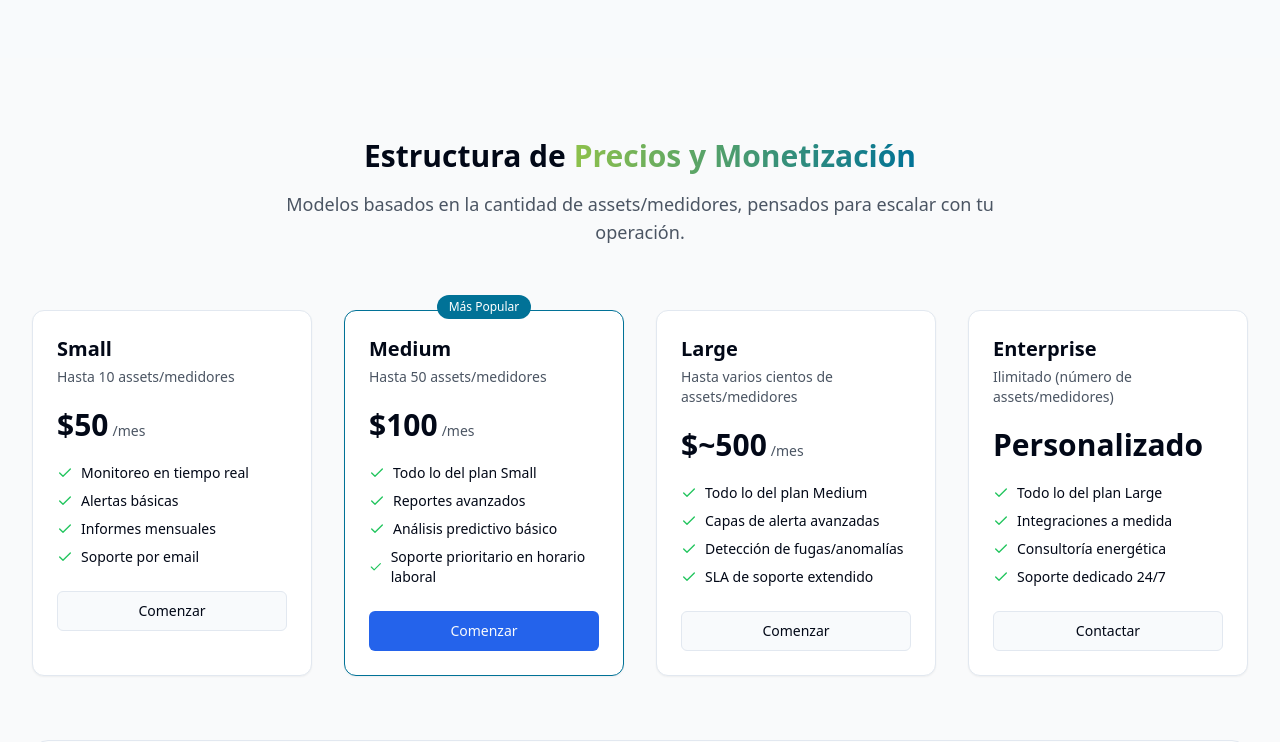
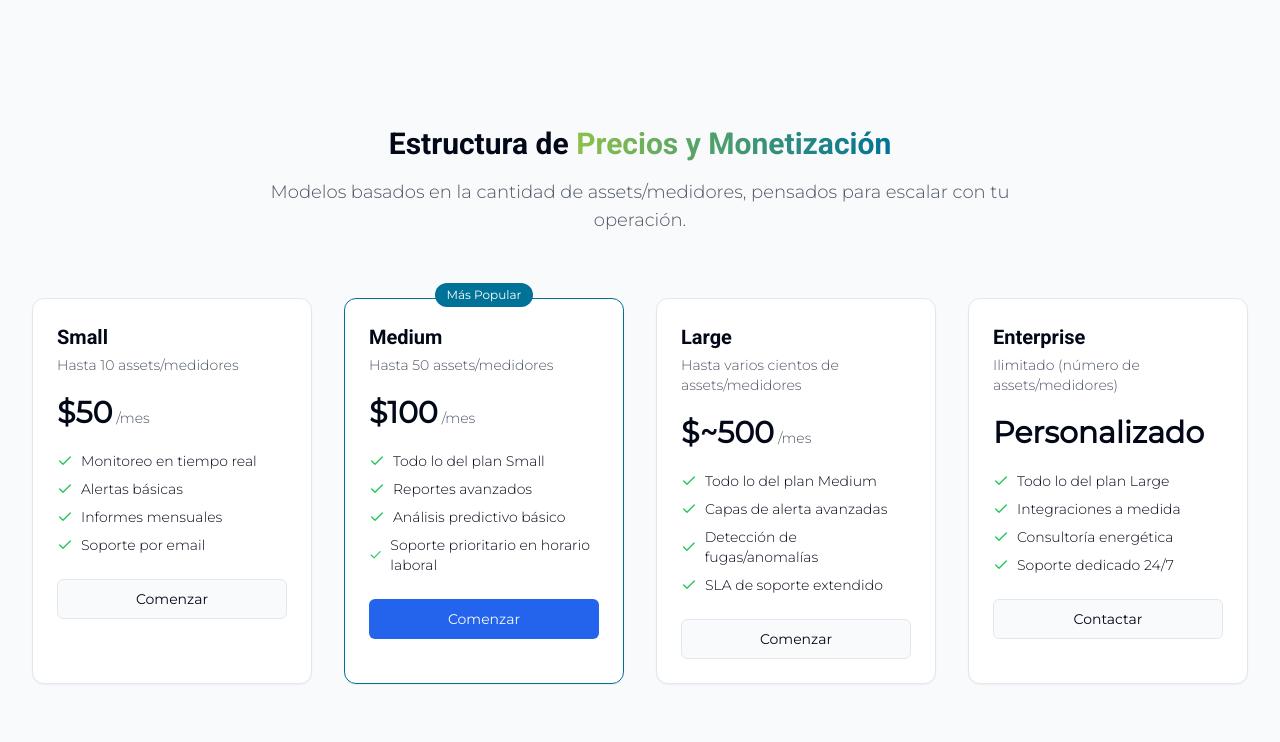
Before and after one commit to santiago2588/EMS-landing-page, a React (Vite) app: page / in a window 1280 px wide. Shown: the part 4420-5162 px from the top of the page. Built offline with nearby package versions, Linux system fonts and the light colour scheme.

Commit message:
feat: Introduce global styles, theme variables, and custom utilities, and configure Tailwind with new fonts and brand colors.

```diff
--- a/src/index.css
+++ b/src/index.css
@@ -72,8 +72,11 @@
     @apply border-border;
   }
   body {
-    @apply bg-background text-foreground;
+    @apply bg-background text-foreground font-sans font-light;
     font-feature-settings: "rlig" 1, "calt" 1;
+  }
+  h1, h2, h3, h4, h5, h6 {
+    @apply font-title font-bold;
   }
 }
 
--- a/tailwind.config.js
+++ b/tailwind.config.js
@@ -17,10 +17,10 @@ module.exports = {
     },
     extend: {
       fontFamily: {
+        sans: ["Gotham Light", "Montserrat", "Poppins", "ui-sans-serif", "system-ui", "-apple-system", "Segoe UI", "Helvetica Neue", "Arial", "Noto Sans", "sans-serif"],
+        title: ["Roboto", "ui-sans-serif", "system-ui", "-apple-system", "Segoe UI", "Helvetica Neue", "Arial", "Noto Sans", "sans-serif"],
         brand: ["Roboto", "ui-sans-serif", "system-ui", "-apple-system", "Segoe UI", "Helvetica Neue", "Arial", "Noto Sans", "sans-serif"],
-        // Use Montserrat Light as the closest widely-available alternative to Gotham Light.
-        // Poppins Light as secondary. If licensed Gotham is provided later, place its files and keep the stack.
-        slogan: ["Montserrat", "Poppins", "Gotham Light", "Gotham", "ui-sans-serif", "system-ui", "Segoe UI", "Helvetica Neue", "Arial", "Noto Sans", "sans-serif"],
+        slogan: ["Gotham Light", "Montserrat", "Poppins", "ui-sans-serif", "system-ui", "Segoe UI", "Helvetica Neue", "Arial", "Noto Sans", "sans-serif"],
       },
       colors: {
         border: "hsl(var(--border))",
@@ -98,11 +98,10 @@ module.exports = {
                 color: theme('colors.blue.700'),
               },
             },
-            h1: { color: theme('colors.gray.900')},
-            h2: { color: theme('colors.gray.900')},
-            h3: { color: theme('colors.gray.900')},
-            strong: { color: theme('colors.gray.900')},
-            // ...
+            h1: { color: theme('colors.gray.900') },
+            h2: { color: theme('colors.gray.900') },
+            h3: { color: theme('colors.gray.900') },
+            strong: { color: theme('colors.gray.900') },
           },
         },
         invert: {
@@ -114,11 +113,10 @@ module.exports = {
                 color: theme('colors.blue.300'),
               },
             },
-            h1: { color: theme('colors.gray.100')},
-            h2: { color: theme('colors.gray.100')},
-            h3: { color: theme('colors.gray.100')},
-            strong: { color: theme('colors.gray.100')},
-            // ...
+            h1: { color: theme('colors.gray.100') },
+            h2: { color: theme('colors.gray.100') },
+            h3: { color: theme('colors.gray.100') },
+            strong: { color: theme('colors.gray.100') },
           },
         },
       }),
```
